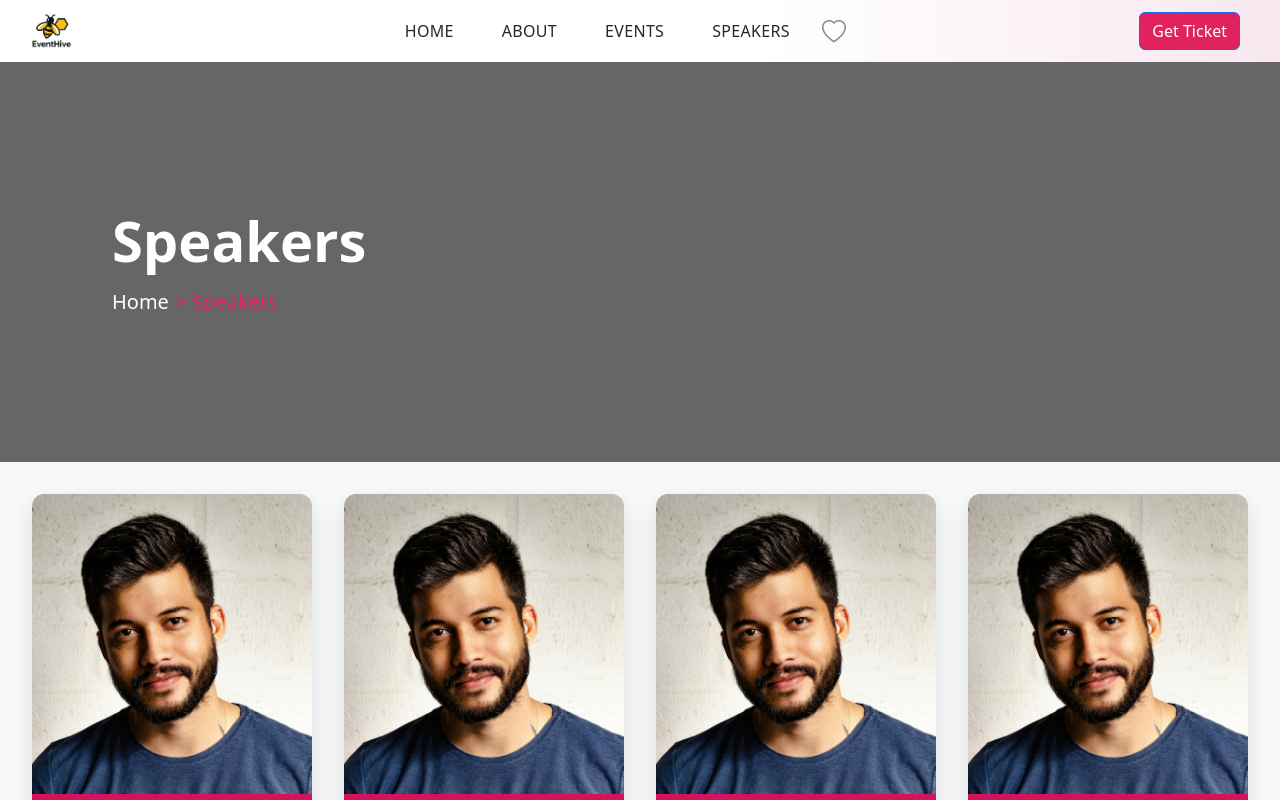
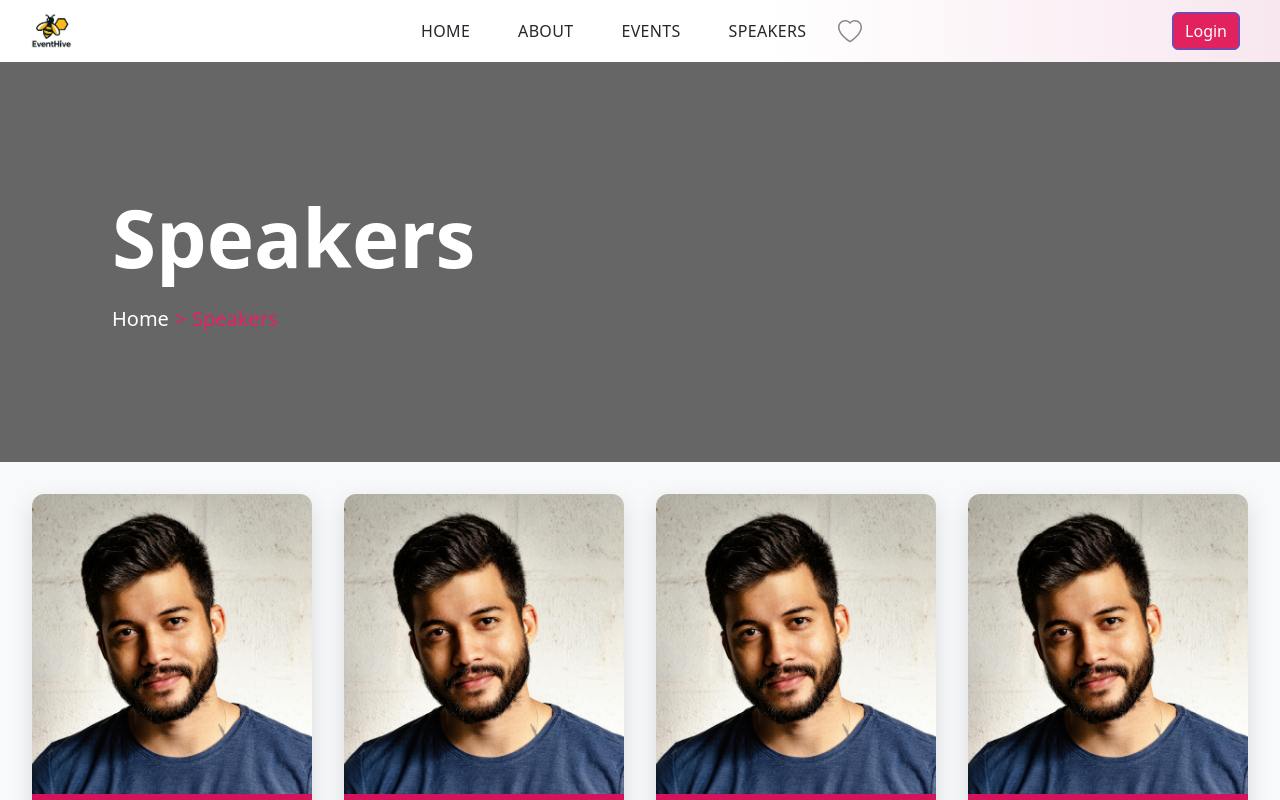
Before and after one commit to Rai-Srishti/EventHive, a React (Vite) app: page /speakers in a window 1280 px wide. Shown: the top 800 px of the page. Built offline with nearby package versions, Linux system fonts and the light colour scheme.

Commit message:
Fixed Speakers Page Banner Title - Replaced Get Tickets Button with Login button - Added Conditional Rendering to Login Button

```diff
--- a/src/components/Header.jsx
+++ b/src/components/Header.jsx
@@ -47,10 +47,12 @@ const Header = () => {
           </Nav>
 
           <Nav className="me-2 align-items-center">
-            <Button href="#get-ticket" className="get-ticket-btn">
-              Get Ticket
-            </Button>
-          </Nav>
+  {location.pathname !== '/login' && location.pathname !== '/register' && (
+    <Button href="/login" className="get-ticket-btn">
+      Login
+    </Button>
+  )}
+</Nav>
         </Navbar.Collapse>
       </Container>
     </Navbar>
--- a/src/pages/SpeakersPage.jsx
+++ b/src/pages/SpeakersPage.jsx
@@ -11,7 +11,7 @@ const SpeakersPage = () => {
       <div className="events-page">
         <div className="events-banner py-5">
           <div className="banner-content mx-5 px-4">
-            <h1 className="fw-bold display-1">Speakers</h1>
+            <p className="fw-bold display-1">Speakers</p>
             <p>
               <span className="h5" style={{ color: "#ffffff" }}>Home</span>{" "}
               <span className="h5" style={{ color: "#e91e63" }}>&gt;</span>{" "}
```
